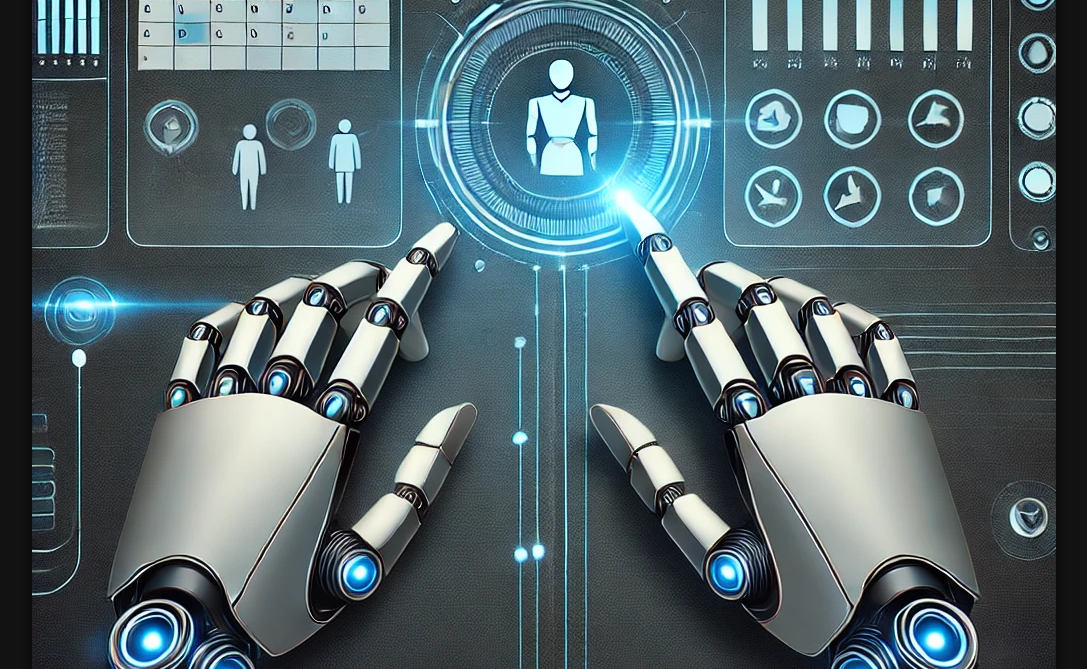
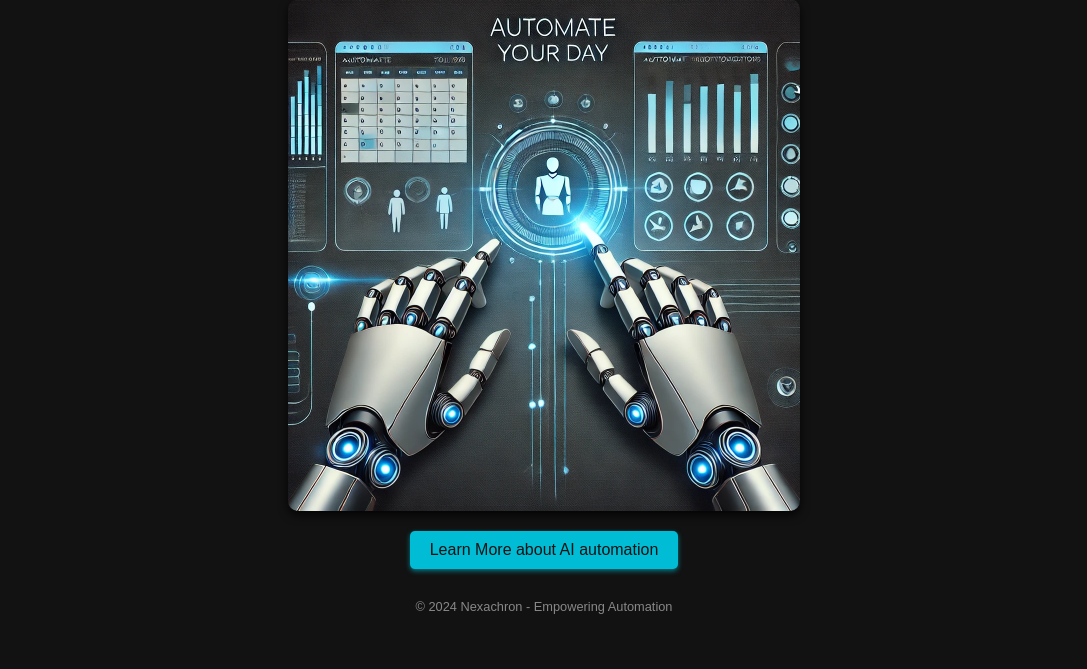
Before and after one commit to Drummic/automatix.github.io, a plain HTML site: page index.html in a window 1280 px wide. Shown: the part 131-800 px from the top of the page, without its empty margins (96-1183 px from the left). Drawn offline with Linux system fonts and the light colour scheme.

Commit message:
indx.html changes

```diff
--- a/index.html
+++ b/index.html
@@ -30,7 +30,7 @@
         }
 
         img {
-            max-width: 90%;
+            max-width: 40%;
             border-radius: 10px;
             box-shadow: 0 4px 10px rgba(0, 0, 0, 0.8);
             margin-bottom: 20px;
@@ -67,7 +67,7 @@
 
     <img src="automate-your-day.webp" alt="Automate Your Work">
 
-    <button onclick="showAlert()">Learn More</button>
+    <button onclick="showAlert()">Learn More about AI automation</button>
 
     <footer>
         &copy; 2024 Nexachron - Empowering Automation
```
